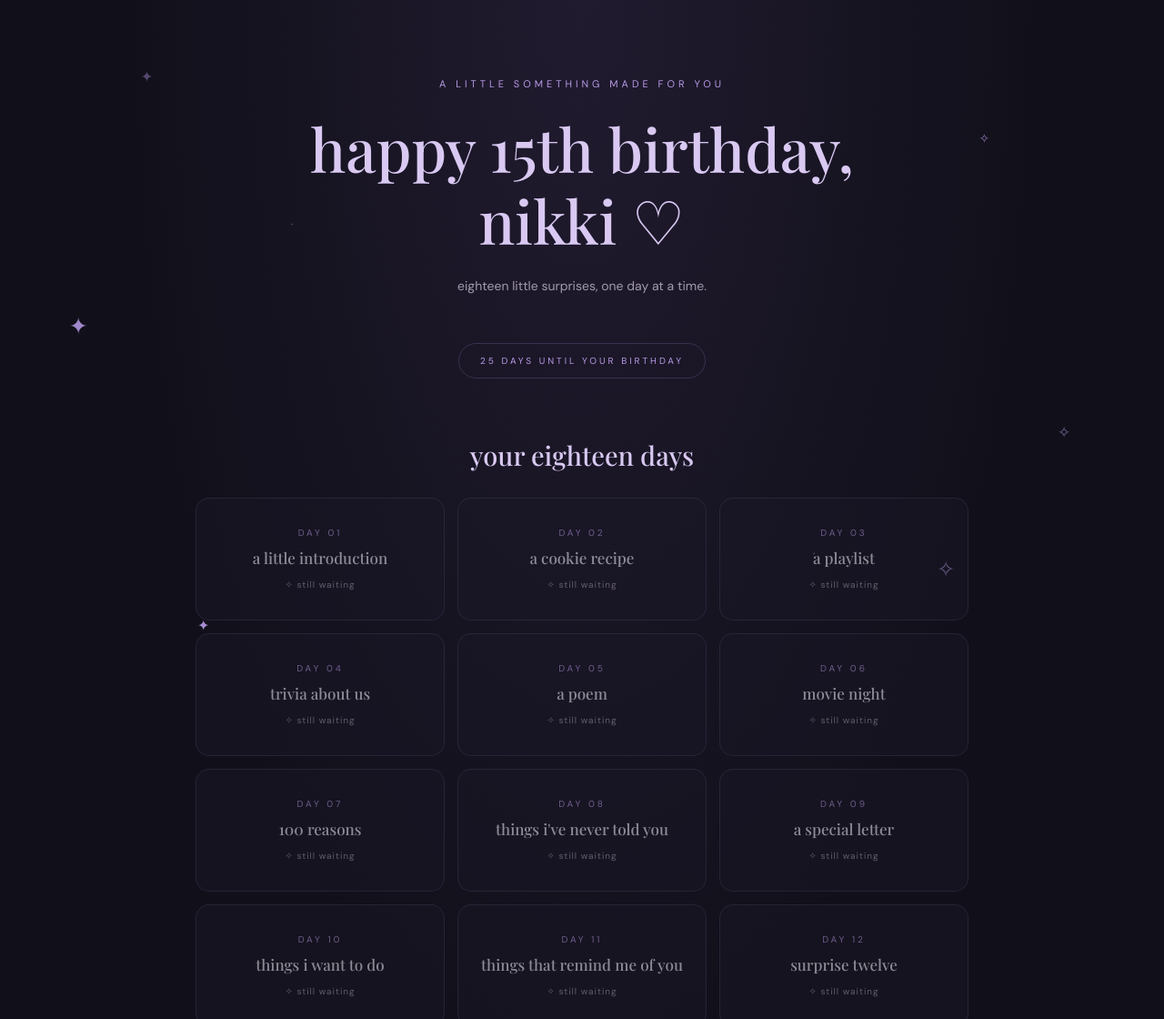
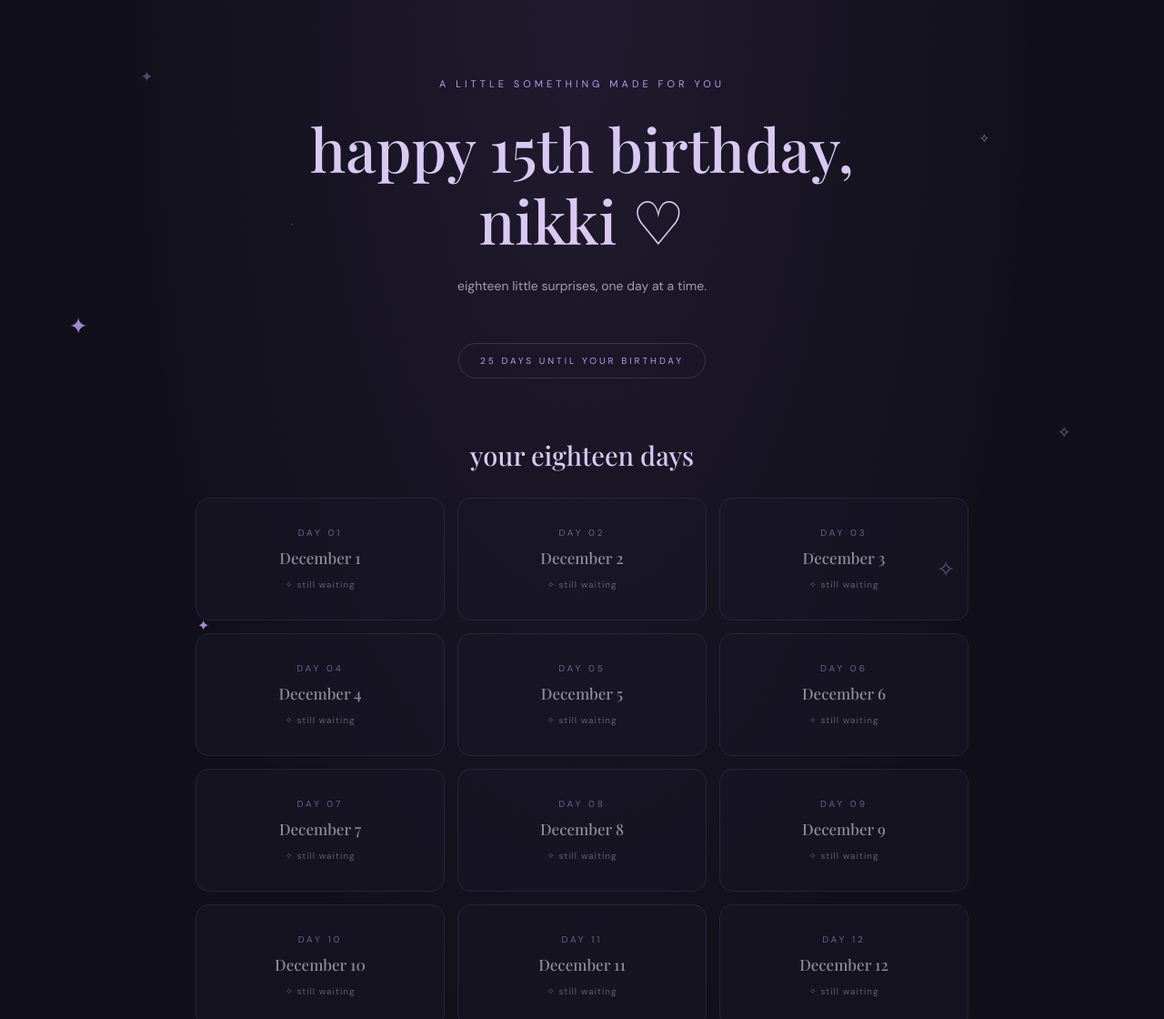
Before and after one commit to jollyjasmine009-droid/nikki-birthday-countdown, a plain HTML site: page index.html in a window 1280 px wide. Shown: the top 1120 px of the page at 91% size. Drawn offline with nearby package versions, Linux system fonts and the light colour scheme.

Commit message:
Update index.html

```diff
--- a/index.html
+++ b/index.html
@@ -494,8 +494,13 @@
         dayNumber.textContent = `DAY ${String(number).padStart(2, "0")}`;
 
         const dayName = document.createElement("span");
-        dayName.className = "day-name";
-        dayName.textContent = gift.title;
+dayName.className = "day-name";
+dayName.textContent = new Date(
+  `2026-12-${String(number).padStart(2, "0")}T12:00:00`
+).toLocaleDateString("en-US", {
+  month: "long",
+  day: "numeric"
+});
 
         const dayStatus = document.createElement("span");
         dayStatus.className = "day-status";
```
